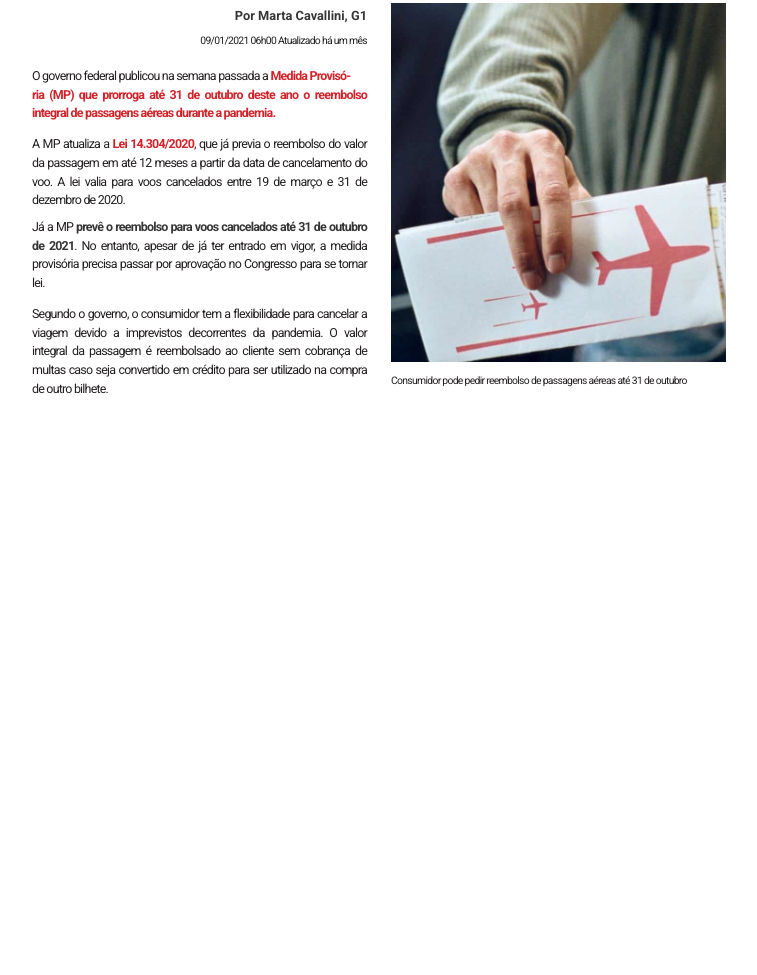
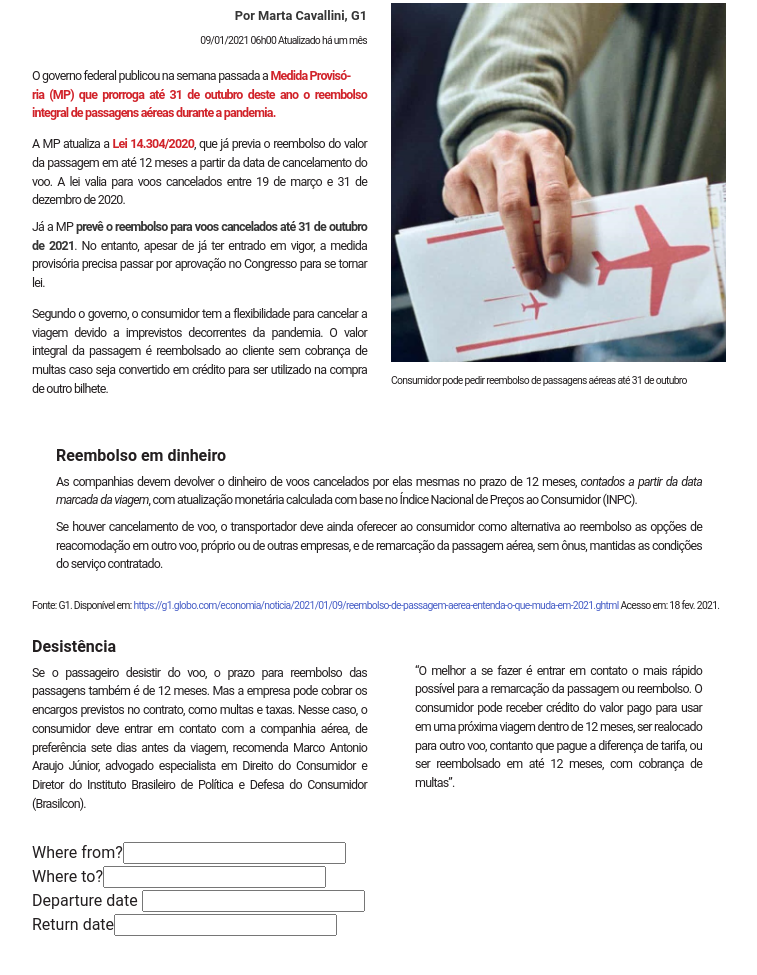
Before and after one commit to theusma/bulma, a plain HTML site: page index.html in a window 1280 px wide. Shown: the part 335-1310 px from the top of the page, without its empty margins (261-1018 px from the left). Before the commit the page ends 800 px from the top, so only its background shows below. Drawn offline with nearby package versions, Linux system fonts and the light colour scheme.

Commit message:
Criando o form

```diff
--- a/index.html
+++ b/index.html
@@ -7,21 +7,25 @@
     <title>Document</title>
     <link rel="stylesheet" href="https://cdn.jsdelivr.net/npm/bulma@0.9.1/css/bulma.min.css">
     <link rel="stylesheet" href="css/css.css">
+    <!--<link rel="preconnect" href="https://fonts.gstatic.com">
+    <link href="https://fonts.googleapis.com/css2?family=Roboto:wght@300;400;500;700;900&display=swap" rel="stylesheet">
+    -->
     <link rel="preconnect" href="https://fonts.gstatic.com">
-    <link href="https://fonts.googleapis.com/css2?family=Roboto:wght@300;400;500;700;900&display=swap" rel="stylesheet">
+<link href="https://fonts.googleapis.com/css2?family=Open+Sans:ital,wght@0,400;0,600;0,700;1,800&display=swap" rel="stylesheet">
 
 </head>
 <body>
+    <div class="container is-max-desktop">
     <div class="topo">
-        <div class="container is-max-desktop">
 
-            <div class="topo">
+
+
                 <div class="columns">
                     <div class="column">
                     <p class="destaque p-2 has-text-centered mb-5">ECONOMIA</p>
 
                     <div class="column is-five-fifths p-0">
-                        <h1 class="title is-size-2">Reembolso de passagem aérea:
+                        <h1 class="title is-1 is-size-2">Reembolso de passagem aérea:
                             entenda o que muda em 2021</h1>
 
                     </div>
@@ -31,9 +35,12 @@
                         outubro; empresas têm prazo de 12 meses para devolver o dinheiro
                         ou conceder crédito para ser utilizado na compra de outro bilhete.</h2>
                     </div>
-                </div>
             </div>
+        </div>
+
+
             <div class="conteudo mt-4">
+
                 <div class="columns">
                     <div class="column is-half">
                         <p class="has-text-right">
@@ -48,7 +55,7 @@
                             outubro de 2021</strong>. No entanto, apesar de já ter entrado em vigor,
                             a medida provisória precisa passar por aprovação no Congresso para
                             se tornar lei.</p>
-                            <p class="is-size-8 has-text-justified pb-3">Segundo o governo, o consumidor tem a flexibilidade para cancelar
+                            <p class="is-size-8 has-text-justified ">Segundo o governo, o consumidor tem a flexibilidade para cancelar
                             a viagem devido a imprevistos decorrentes da pandemia. O valor
                             integral da passagem é reembolsado ao cliente sem cobrança de
                             multas caso seja convertido em crédito para ser utilizado na compra
@@ -58,15 +65,71 @@
                         <div class="imagem">
                             <img src="images/passagem.jpg" alt="Passagem">
 
-                            <p class="is-size-10 mt-1">Consumidor pode pedir reembolso de passagens aéreas até 31 de outubro </p>
+                            <p class="is-size-10 mt-1 has-text-justified">Consumidor pode pedir reembolso de passagens aéreas até 31 de outubro </p>
                         </div>
                     </div>
+                </div>
 
+                <div class="columns">
+                    <div class="column is-full">
+                        <div class="caixaPadrao p-5">
+                        <h4 class=" title is-6 mb-2 ">Reembolso em dinheiro</h4>
+                        <p class="is-size-8 pb-2 has-text-justified">As companhias devem devolver o dinheiro de voos cancelados por elas mesmas no prazo de 12 meses, <i>contados a partir da data marcada da viagem</i>, com atualização monetária calculada com base no Índice Nacional de Preços ao Consumidor (INPC).</p>
+                        <p class="is-size-8 has-text-justified"> Se houver cancelamento de voo, o transportador deve ainda oferecer ao consumidor como alternativa ao reembolso as opções de
+                            reacomodação em outro voo, próprio ou de outras empresas, e de remarcação da passagem aérea, sem ônus, mantidas as condições
+                            do serviço contratado.</p>
+                        </div>
+                        <p class="is-size-10">Fonte: G1. Disponível em: <a href="https://g1.globo.com/economia/noticia/2021/01/09/reembolso-de-passagem-aerea-entenda-o-que-muda-em-2021.ghtml">https://g1.globo.com/economia/noticia/2021/01/09/reembolso-de-passagem-aerea-entenda-o-que-muda-em-2021.ghtml</a> Acesso em: 18 fev. 2021.</p>
+                    </div>
+        </div>
+
+
+        <div class="columns">
+            <div class="column is-half">
+                <h4 class=" title is-6 mb-2">Desistência</h4>
+                <p class="is-size-8 has-text-justified">Se o passageiro desistir do voo, o prazo para reembolso das passagens também é de 12 meses. Mas a empresa pode cobrar os encargos
+                    previstos no contrato, como multas e taxas. Nesse caso, o consumidor
+                    deve entrar em contato com a companhia aérea, de preferência sete
+                    dias antes da viagem, recomenda Marco Antonio Araujo Júnior, advogado especialista em Direito do Consumidor e Diretor do Instituto
+                    Brasileiro de Política e Defesa do Consumidor (Brasilcon).</p>
+            </div>
+            <div class="column is-half">
+                <div class="caixaPadrao p-5">
+                    <p class="is-size-8 has-text-justified">“O melhor a se fazer é entrar em contato o mais rápido possível para a remarcação da passagem ou reembolso. O consumidor pode receber crédito do valor pago para usar em
+                        uma próxima viagem dentro de 12 meses, ser realocado para
+                        outro voo, contanto que pague a diferença de tarifa, ou ser
+                        reembolsado em até 12 meses, com cobrança de multas”.</p>
                 </div>
+            </div>
+        </div>
+
+        <div class="columns">
+            <div class="column is-full">
+                <form>
+<label>Where from?</label><input type="text">
+
+<div class="clear"></div>
+<label>Where to?</label><input type="text">
+
+<div class="clear"></div>
+<label>Departure date
+</label><input type="text">
+
+<div class="clear"></div>
+<label>Return date</label><input type="text">
+
+<div class="clear"></div>
+
+
+                </form>
+            </div>
+</div>
+
+
+
             </div>
 
         </div>
-    </div>
 
 
 
```
